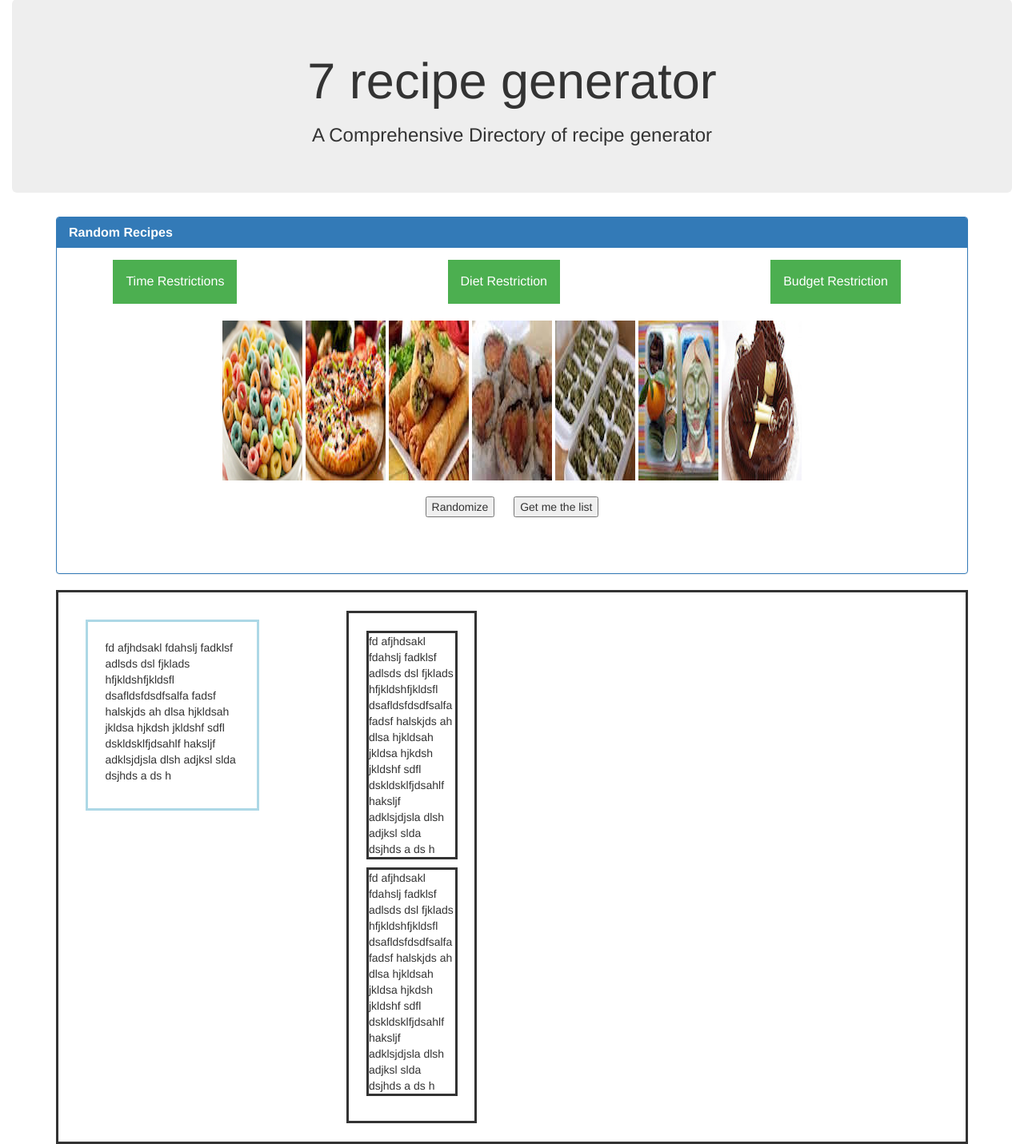
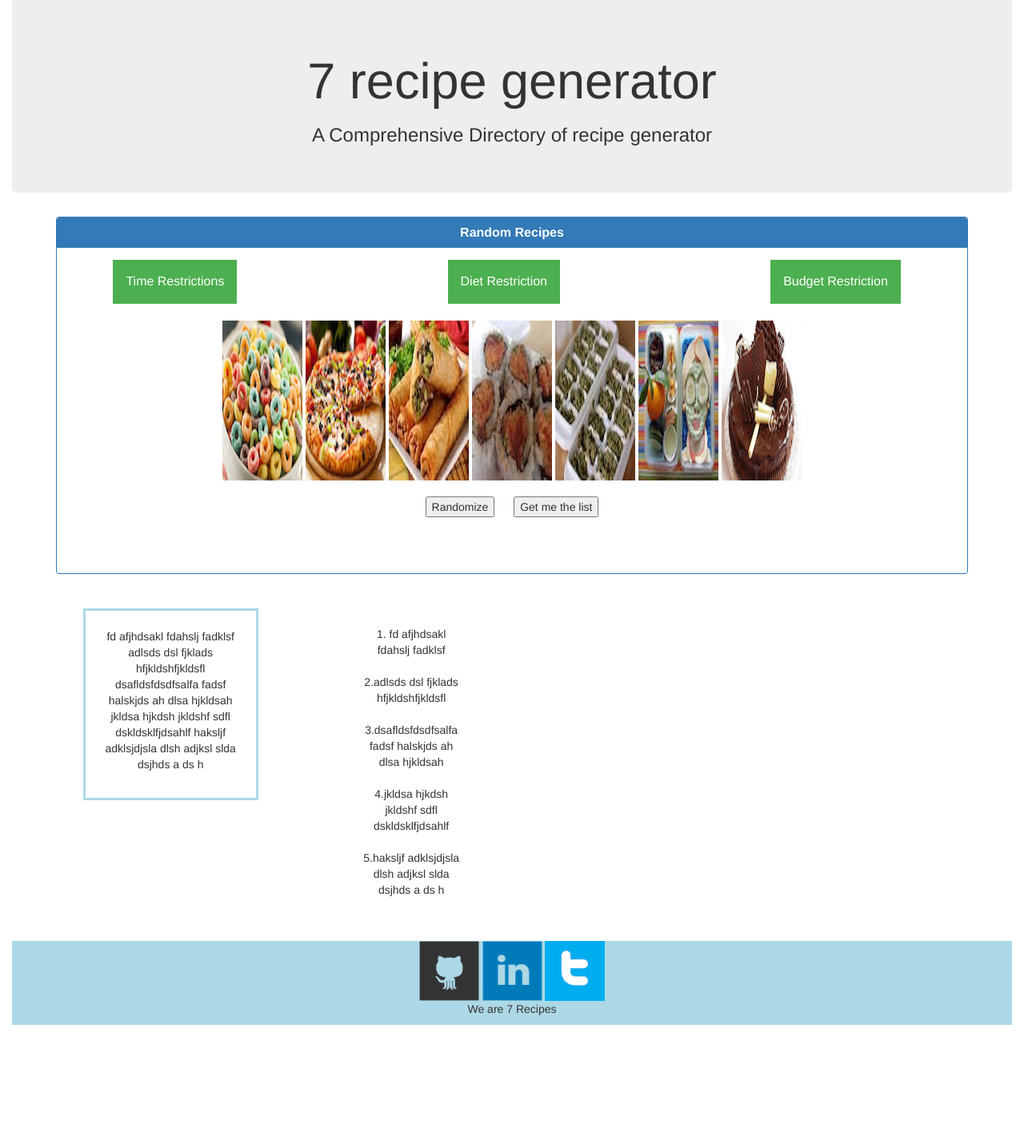
Before and after one commit to williamavasquez/backstreetboys, a PHP site: page / in a window 1280 px wide. Shown: the part 73-1504 px from the top of the page at 80% size. After the commit the page ends 1355 px from the top, so only its background shows below. Run offline with PHP 8.4, Linux system fonts and the light colour scheme; some libraries are stand-ins or nearby versions.

Commit message:
added footer with logo images and css for it

```diff
--- a/index.html
+++ b/index.html
@@ -98,12 +98,28 @@
                 <p> fd afjhdsakl fdahslj fadklsf adlsds dsl fjklads hfjkldshfjkldsfl dsafldsfdsdfsalfa fadsf halskjds ah dlsa hjkldsah jkldsa hjkdsh jkldshf sdfl dskldsklfjdsahlf haksljf adklsjdjsla dlsh adjksl slda dsjhds a ds h</p>
             </div>
             <div id='nonSense'>
-                <p id="coolKids">fd afjhdsakl fdahslj fadklsf adlsds dsl fjklads hfjkldshfjkldsfl dsafldsfdsdfsalfa fadsf halskjds ah dlsa hjkldsah jkldsa hjkdsh jkldshf sdfl dskldsklfjdsahlf haksljf adklsjdjsla dlsh adjksl slda dsjhds a ds h</p>
-                <p id="coolKidsTwo">fd afjhdsakl fdahslj fadklsf adlsds dsl fjklads hfjkldshfjkldsfl dsafldsfdsdfsalfa fadsf halskjds ah dlsa hjkldsah jkldsa hjkdsh jkldshf sdfl dskldsklfjdsahlf haksljf adklsjdjsla dlsh adjksl slda dsjhds a ds h</p>
+                <p id="coolKids">1. fd afjhdsakl fdahslj fadklsf <br><br> 2.adlsds dsl fjklads hfjkldshfjkldsfl <br><br> 3.dsafldsfdsdfsalfa fadsf halskjds ah dlsa hjkldsah <br><br> 4.jkldsa hjkdsh jkldshf sdfl dskldsklfjdsahlf <br><br> 5.haksljf adklsjdjsla dlsh adjksl slda dsjhds a ds h</p>
             </div>
 
         </div>
     </div>
+    <!--
+    #footer
+    ========================== -->
+    <footer id="footer">
+        <div class="container">
+            <a href="https://www.github.com">
+            <img id='logo' src="images/githubLogo.png">
+            </a>
+            <a href="https://www.linkedin.com">
+            <img id='logo' src="images/linkedinLogo.png">
+            </a>
+            <a href="https://www.twitter.com">
+            <img id='logo' src="images/twitterLogo.png">
+            </a>
+            <p> We are 7 Recipes</p>
+        </div>
+    </footer>
 </div>
 </body>
 </html>
--- a/style.css
+++ b/style.css
@@ -10,8 +10,8 @@
 }
 
 #moreInformation
-{
-    border: solid;
+{/*
+    border: solid;*/
     padding: 2%;
     float: left;
 }
@@ -21,7 +21,6 @@
     border: solid lightblue;
     padding: 2%;
     width: 20%;
-    margin-top: 1%;
     margin-left: 1%;
     margin-bottom: 1%;
     float: left;
@@ -29,7 +28,7 @@
 
 #nonSense
 {
-    border: solid;
+    /*border: solid;*/
     float: left;
     width: 15%;
     padding: 2%;
@@ -38,13 +37,7 @@
 
 #coolKids
 {
-    border: solid;
-    float: left;
-}
-
-#coolKidsTwo
-{
-    border: solid;
+    /*border: solid;*/
     float: left;
 }
 
@@ -170,3 +163,13 @@
 }
 
 .budgetdropdown a:hover {background-color: #f1f1f1}
+
+#footer
+{
+    background-color: lightblue;
+}
+
+.container
+{
+    text-align: center;
+}
```
Also changed, not shown: images/githubLogo.png (added), images/linkedinLogo.png (added), images/twitterLogo.png (added).
